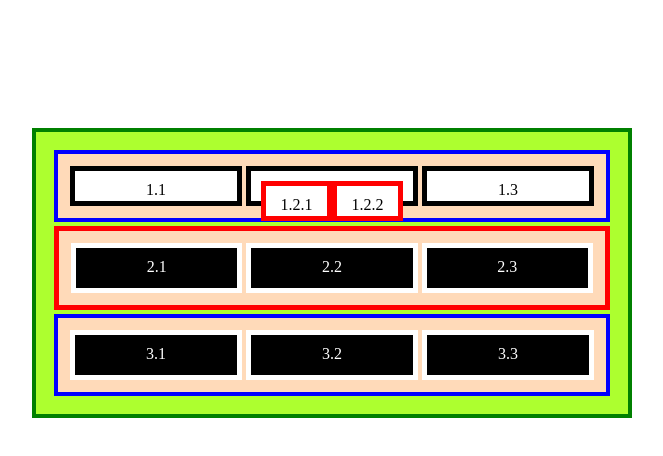
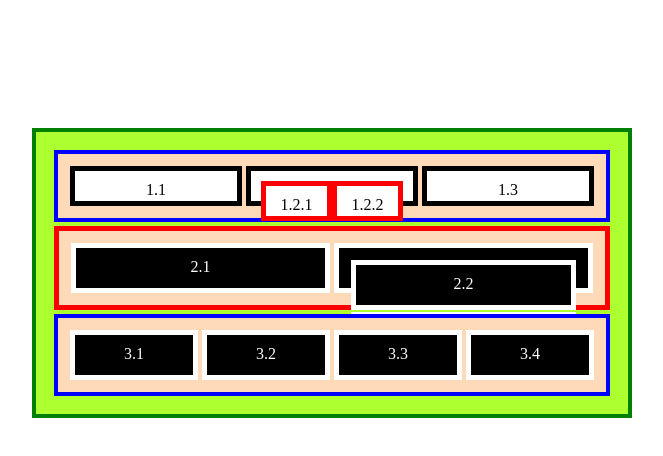
Before and after one commit to olabiyitobidavid/planets, a plain HTML site: page flex-box/index.html in a window 1280 px wide. Shown: the whole page, without its empty margins (308-971 px from the left). Drawn offline with Linux system fonts and the light colour scheme.

Commit message:
Editing style.css

```diff
--- a/flex-box/index.html
+++ b/flex-box/index.html
@@ -20,14 +20,17 @@
 
     <div class="flex-container2">
     <div class ="two-1"> 2.1</div>
-    <div class ="two-2"> 2.2</div>
-    <div class ="two-3"> 2.3</div>
+    <div class="two-2&3">
+        <div class ="two-2"> 2.2</div>
+        <div class ="two-3"> 2.3</div>
+    </div>
     </div>
 
     <div class="flex-container3">
         <div class ="three-1"> 3.1</div>
         <div class ="three-2"> 3.2</div>
         <div class ="three-3"> 3.3</div>
+        <div class ="three-4"> 3.4</div>
         </div>
   </div>
 </body>
```
